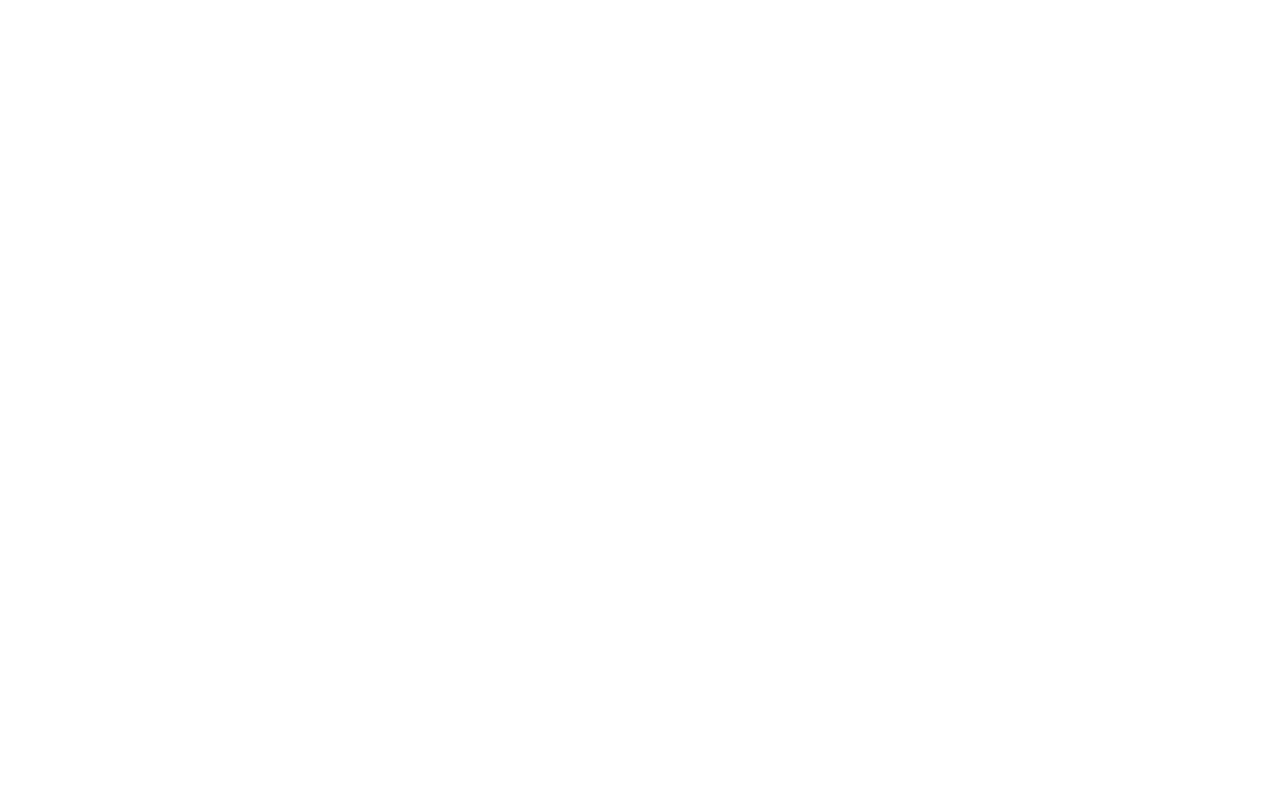
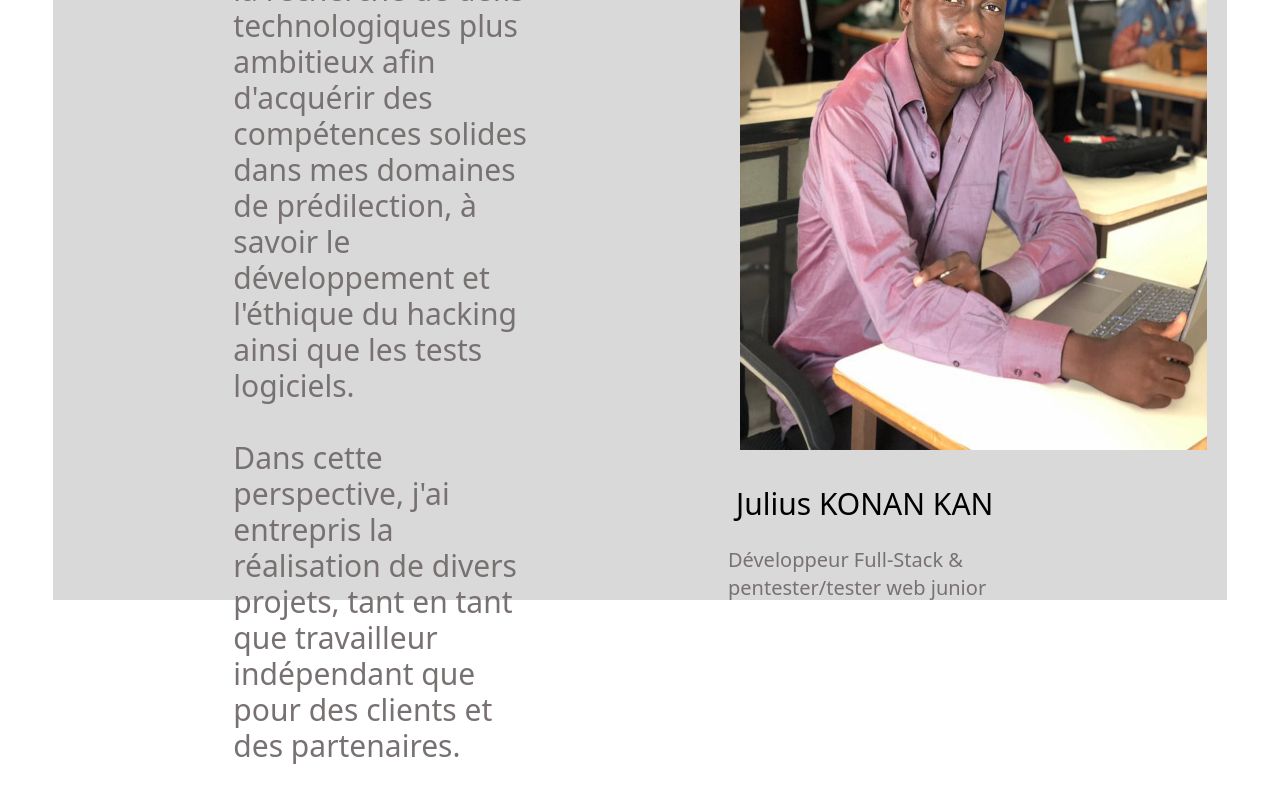
Before and after one commit to loulou-gif/Portfolio, a React (Create React App) app: page / in a window 1280 px wide. Shown: the part 1536-2333 px from the top of the page. Before the commit the page ends 1072 px from the top, so only its background shows below. Built offline with nearby package versions, Linux system fonts and the light colour scheme.

Commit message:
biographie

```diff
--- a/src/Assets/Css/Styles.css
+++ b/src/Assets/Css/Styles.css
@@ -27,3 +27,14 @@
 nav{
     background-color: rgba(0, 0, 0, 0.8);
 }
+.bio{
+    background-color:#D9D9D9;
+    color: #787171;
+}
+.section1{
+    height: 1000px;
+}
+.section-img{
+    height: 750px;
+    width: 800px;
+}
--- /dev/null
+++ b/src/Components/Biographie.js
@@ -0,0 +1,22 @@
+import '../Assets/Css/Styles.css'
+import profile from '../Assets/Img/profile.jpg'
+
+const Biographie = () =>{
+    return(
+        <section className='section1 flex justify-center mt-16'>
+            <div className="bio  mt-10 p-20 flex w-11/12">
+                <div className='w-6/12 flex-col h-full '>
+                    <h2 className='text-black w-7/12 ml-20 text-left text-5xl p-5'>BIOGRAPHIE</h2>
+                    <p className=' text-3xl w-8/12 ml-20 p-5 text-start'>Je suis un fervent passionné de l'informatique et je suis constamment à la recherche de défis technologiques plus ambitieux afin d'acquérir des compétences solides dans mes domaines de prédilection, à savoir le développement et l'éthique du hacking ainsi que les tests logiciels.<br/><br/> Dans cette perspective, j'ai entrepris la réalisation de divers projets, tant en tant que travailleur indépendant que pour des clients et des partenaires.<br/><br/> Je suis prêt à collaborer avec vous sur vos projets, en m'adaptant aux détails spécifiques de la mission.</p>
+                </div>
+                <div className='w-6/12 h-full flex-col '>
+                    <img className='section-img h-full  w-7/12 ml-20 text-left text-5xl p-5' alt='' src={profile} />
+                    <h3 className='text-black text-3xl w-7/12 ml-20 p-4 text-start'>Julius KONAN KAN</h3>
+                    <p className=' text-xl w-7/12 ml-20 p-2 text-start'>Développeur Full-Stack & pentester/tester web junior</p>
+                </div>
+            </div>
+        </section>
+    )
+}
+
+export default Biographie
--- a/src/Pages/Home.js
+++ b/src/Pages/Home.js
@@ -1,3 +1,4 @@
+import Biographie from "../Components/Biographie";
 import Header from "../Components/Header";
 import NavBar from "../Components/NavBar";
 
@@ -6,6 +7,7 @@
         <div>
             <NavBar/>
             <Header/>
+            <Biographie/>
         </div>
     )
 }
```
